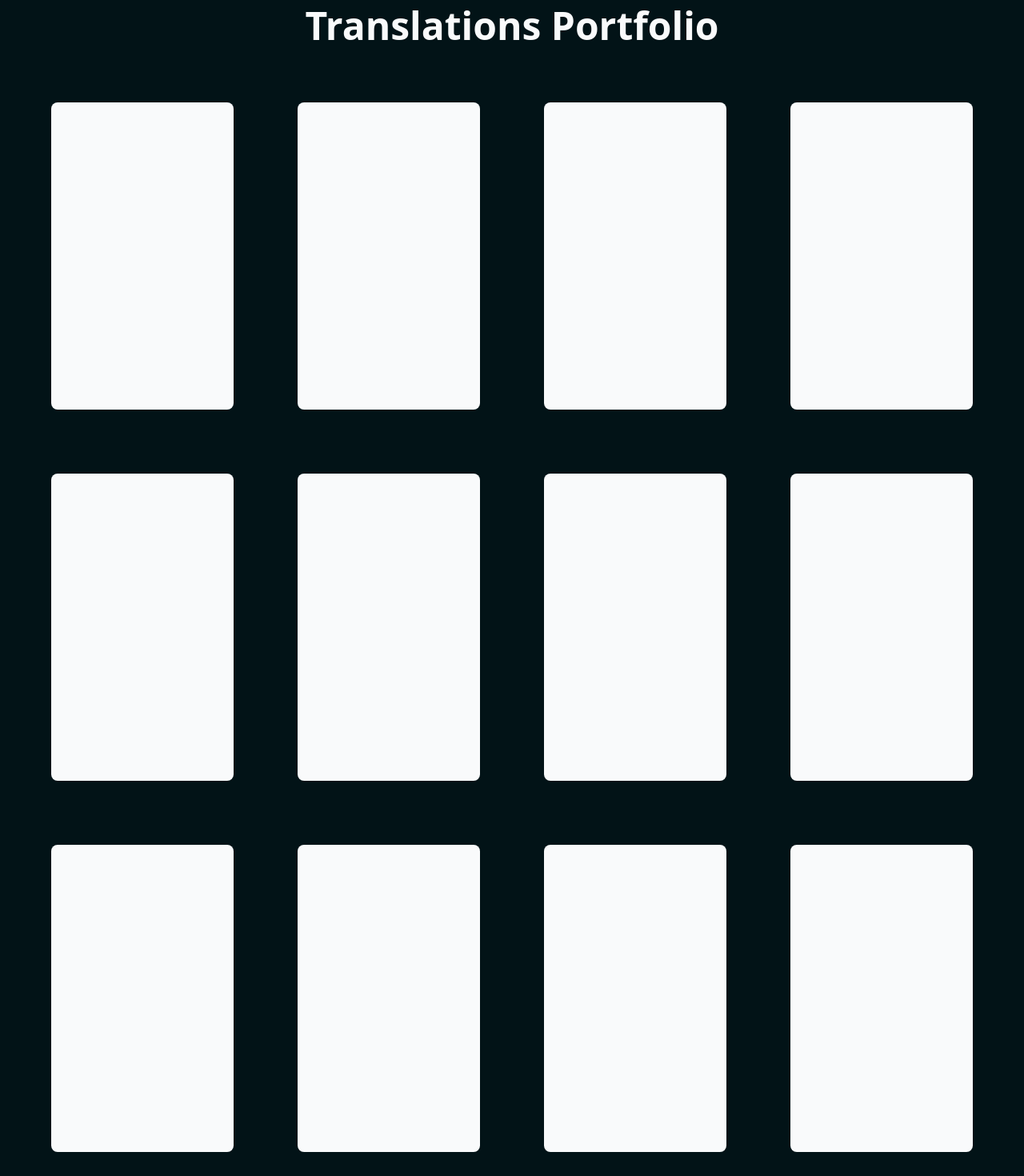
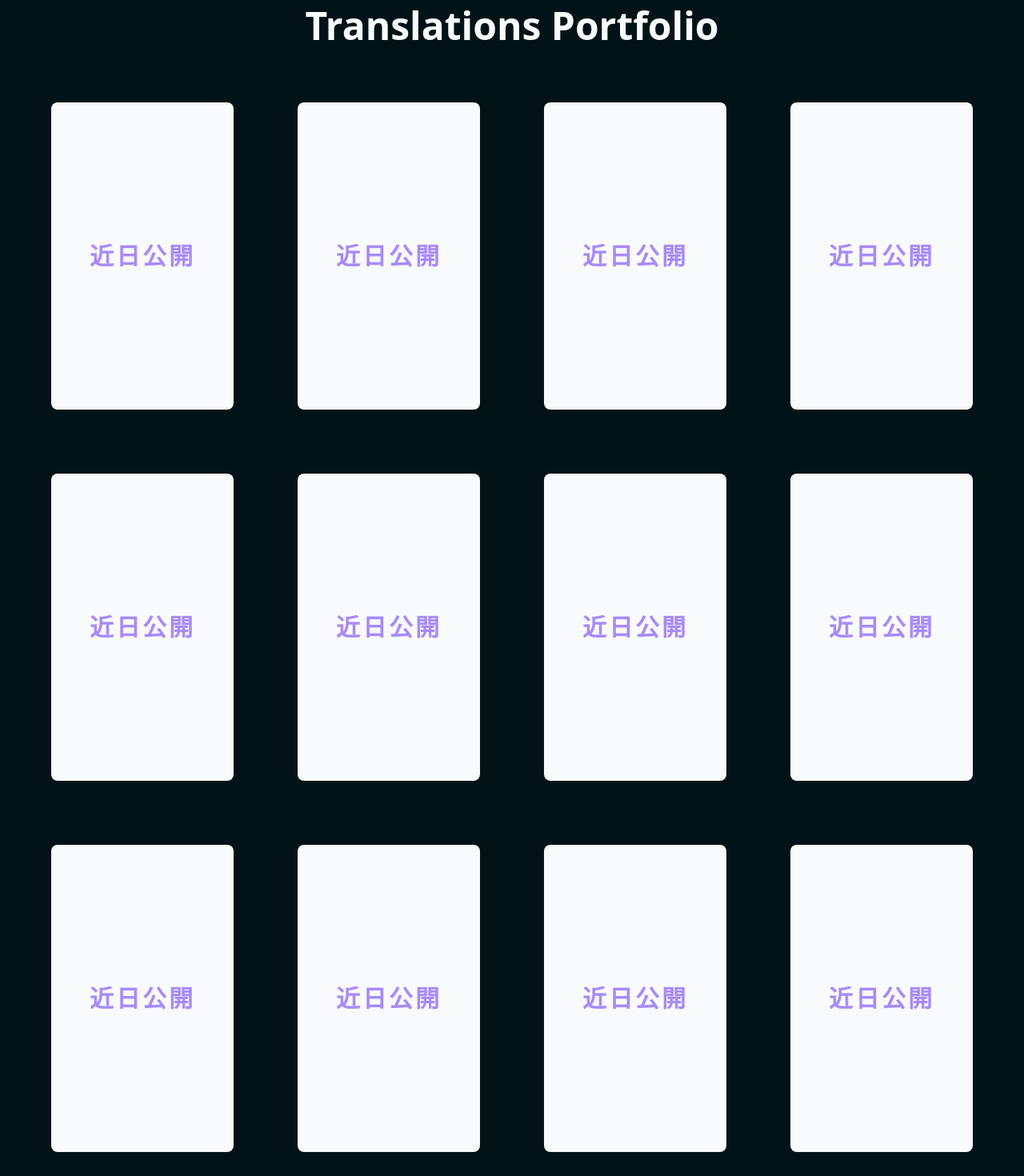
Before and after one commit to soygabrielnunez/translations-portfolio, a Vue app: page / in a window 1280 px wide. Shown: the part 200-1670 px from the top of the page at 80% size. Built offline with nearby package versions, Linux system fonts and the light colour scheme.

Commit message:
adjusting style

```diff
--- a/src/components/Portfolio.vue
+++ b/src/components/Portfolio.vue
@@ -5,18 +5,42 @@
     <h1 class="text-center text-3xl sm:text-5xl text-gray-50 font-semibold capitalize mt-4">translations portfolio</h1>
   </div>
   <div class="grid justify-center grid-cols-1 md:grid-cols-2 lg:grid-cols-3 xl:grid-cols-4 gap-20 md:p-8">
-    <div class="rounded-lg 100% h-96 bg-gray-50"></div>
-    <div class="rounded-lg 100% h-96 bg-gray-50"></div>
-    <div class="rounded-lg 100% h-96 bg-gray-50"></div>
-    <div class="rounded-lg 100% h-96 bg-gray-50"></div>
-    <div class="rounded-lg 100% h-96 bg-gray-50"></div>
-    <div class="rounded-lg 100% h-96 bg-gray-50"></div>
-    <div class="rounded-lg 100% h-96 bg-gray-50"></div>
-    <div class="rounded-lg 100% h-96 bg-gray-50"></div>
-    <div class="rounded-lg 100% h-96 bg-gray-50"></div>
-    <div class="rounded-lg 100% h-96 bg-gray-50"></div>
-    <div class="rounded-lg 100% h-96 bg-gray-50"></div>
-    <div class="rounded-lg 100% h-96 bg-gray-50"></div>
+    <div class="rounded-lg 100% h-96 bg-gray-50 flex justify-center items-center">
+      <span class="text-3xl text-purple-400 font-extrabold tracking-widest">近日公開</span>
+    </div>
+    <div class="rounded-lg 100% h-96 bg-gray-50 flex justify-center items-center">
+      <span class="text-3xl text-purple-400 font-extrabold tracking-widest">近日公開</span>
+    </div>
+    <div class="rounded-lg 100% h-96 bg-gray-50 flex justify-center items-center">
+      <span class="text-3xl text-purple-400 font-extrabold tracking-widest">近日公開</span>
+    </div>
+    <div class="rounded-lg 100% h-96 bg-gray-50 flex justify-center items-center">
+      <span class="text-3xl text-purple-400 font-extrabold tracking-widest">近日公開</span>
+    </div>
+    <div class="rounded-lg 100% h-96 bg-gray-50 flex justify-center items-center">
+      <span class="text-3xl text-purple-400 font-extrabold tracking-widest">近日公開</span>
+    </div>
+    <div class="rounded-lg 100% h-96 bg-gray-50 flex justify-center items-center">
+      <span class="text-3xl text-purple-400 font-extrabold tracking-widest">近日公開</span>
+    </div>
+    <div class="rounded-lg 100% h-96 bg-gray-50 flex justify-center items-center">
+      <span class="text-3xl text-purple-400 font-extrabold tracking-widest">近日公開</span>
+    </div>
+    <div class="rounded-lg 100% h-96 bg-gray-50 flex justify-center items-center">
+      <span class="text-3xl text-purple-400 font-extrabold tracking-widest">近日公開</span>
+    </div>
+    <div class="rounded-lg 100% h-96 bg-gray-50 flex justify-center items-center">
+      <span class="text-3xl text-purple-400 font-extrabold tracking-widest">近日公開</span>
+    </div>
+    <div class="rounded-lg 100% h-96 bg-gray-50 flex justify-center items-center">
+      <span class="text-3xl text-purple-400 font-extrabold tracking-widest">近日公開</span>
+    </div>
+    <div class="rounded-lg 100% h-96 bg-gray-50 flex justify-center items-center">
+      <span class="text-3xl text-purple-400 font-extrabold tracking-widest">近日公開</span>
+    </div>
+    <div class="rounded-lg 100% h-96 bg-gray-50 flex justify-center items-center">
+      <span class="text-3xl text-purple-400 font-extrabold tracking-widest">近日公開</span>
+    </div>
   </div>
 </div>
 </template>
```
